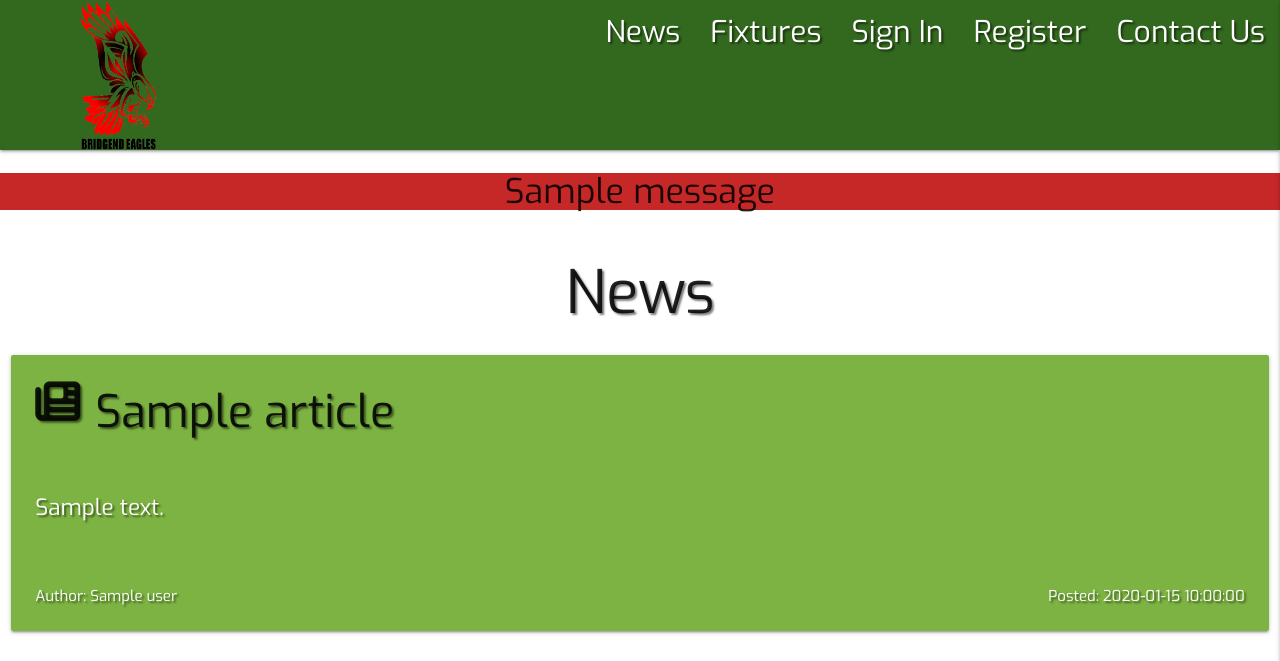
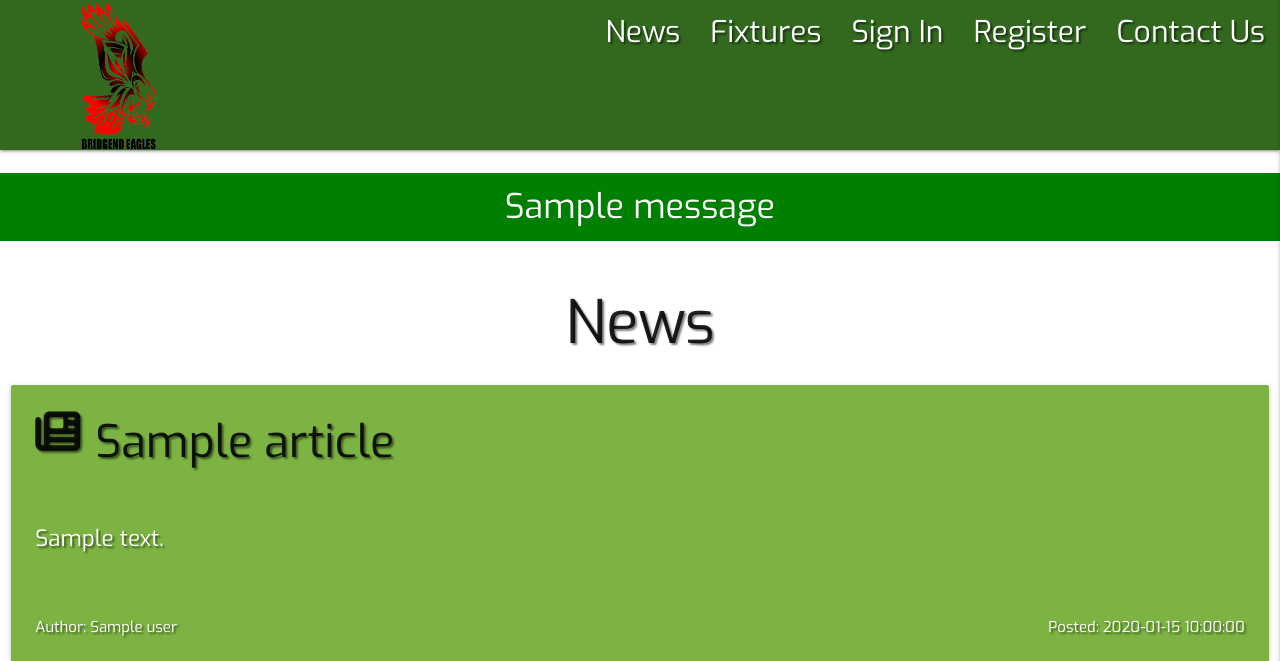
Before and after one commit to jenkidev/Milestone-Project-3, a Flask app: page / in a window 1280 px wide. Shown: the top 661 px of the page. Run offline with Flask 3, Linux system fonts and the light colour scheme; one stand-in notice (Sample message) is shown; a database or web service that is not in the repository returns one stand-in record (values such as "Sample title"); some libraries are stand-ins or nearby versions.

Commit message:
Added Flash styles, added sign out functionality in previous commit

```diff
--- a/static/css/styles.css
+++ b/static/css/styles.css
@@ -24,6 +24,14 @@ html {
 
 .nav-link {
     font-size: 2em;
+}
+
+/* Flash Message styling */
+
+.flash-message {
+    background: green;
+    color: white;
+    line-height: 2;
 }
 
 /* Heading styles */
--- a/templates/base.html
+++ b/templates/base.html
@@ -24,7 +24,7 @@
                     <li><a class="nav-link" href="#">Fixtures</a></li>
                     {% if session.user %}
                         <li><a class="nav-link" href="#">Players</a></li>
-                        <li><a class="nav-link" href="#">Sign Out</a></li>
+                        <li><a class="nav-link" href="{{ url_for('signout') }}">Sign Out</a></li>
                     {% else %}
                         <li><a class="nav-link" href="{{ url_for('signin') }}">Sign In</a></li>
                         <li><a class="nav-link" href="{{ url_for('register_user') }}">Register</a></li>
@@ -40,7 +40,7 @@
                 <li><a class="nav-link" href="#">Players</a></li>
                 <li><a class="nav-link" href="#">Contact Us</a></li>
                 <li><a class="nav-link" href="{{ url_for('signin') }}">Sign In</a></li>
-                <li><a class="nav-link" href="#">Sign Out</a></li>
+                <li><a class="nav-link" href="{{ url_for('signout') }}">Sign Out</a></li>
                 <li><a class="nav-link" href="{{ url_for('register_user') }}">Register</a></li>
           </ul>
     </header>
@@ -51,7 +51,7 @@
             {% if messages %}
                 {% for message in messages %}
                     <div class="row flashes">
-                        <h4 class="red darken-3 center-align">{{ message }}</h4>
+                        <h4 class="flash-message center-align">{{ message }}</h4>
                     </div>
                 {% endfor %}
             {% endif %}
```
